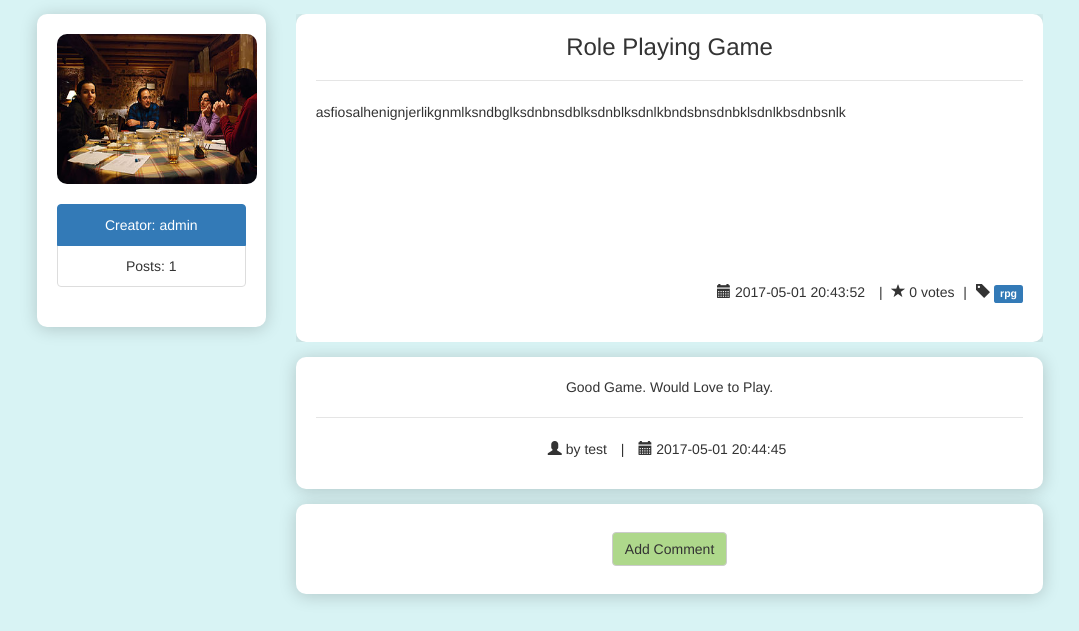
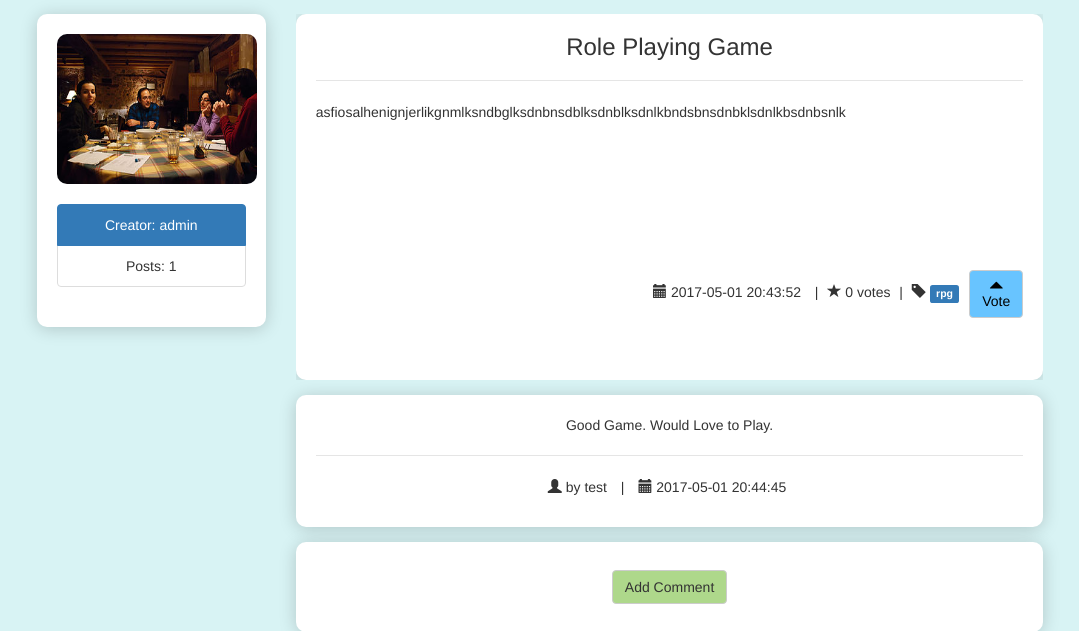
Before and after one commit to Alex-Jay/Derivit_Blog_Pair_Programming, a PHP site: page /viewPost.php?id=6 in a window 1280 px wide. Shown: the part 51-682 px from the top of the page, without its empty margins (100-1179 px from the left). Run offline with PHP 8.4, Linux system fonts and the light colour scheme; a user stored in the database is signed in; data comes from the database, SQL or seed files in the repository; some libraries are stand-ins or nearby versions.

Commit message:
Voting System Created

```diff
--- a/Utility.php
+++ b/Utility.php
@@ -35,3 +35,13 @@ function fetchTag($db, $postId) {
     $result = $f[0];
     return $result;
 }
+
+function fetchHasVoted($db, $postId, $userId)
+{
+    $stmt = "SELECT has_voted FROM votes WHERE post_id = $postId AND user_id = $userId";
+    $query = $db->prepare($stmt);
+    $query->execute();
+    $f = $query->fetch();
+    $result = $f[0];
+    return $result;
+}
--- a/inc/post.php
+++ b/inc/post.php
@@ -8,6 +8,17 @@ $stmt = "SELECT * FROM posts WHERE post_id = $postId";
 $query = $db->prepare($stmt);
 $query->execute();
 $postData = $query->fetchAll();
+
+$voteStatus = fetchHasVoted($db, $postId, $_SESSION['user_id']);
+
+if ($voteStatus == 1)
+{
+    echo "<style type='text/css'> #voteButton {visibility:hidden;}</style>";
+}
+else
+{
+    echo "<style type='text/css'> #voteButton {visibility:visible;}</style>";
+}
 ?>
 <?php foreach ($postData as $post): ?>
     <div class="col-md-3">
@@ -32,7 +43,7 @@ $postData = $query->fetchAll();
     </div>
     <div class="col-md-9 ">
         <div class="media-body">
-        <div id="xxx" class="media" id="comment_body">
+        <div class="media" id="comment_body">
             <div class="media-body text-left">
                 <h3 class="media-heading"><?php echo $post['post_title']; ?></h3>
                 <hr>
@@ -44,6 +55,9 @@ $postData = $query->fetchAll();
                 <span><i class="glyphicon glyphicon-star"></i> <?php echo fetchVoteCount($db, $postId) ?> votes</span>
                 <li>|</li>
                 <i class="glyphicon glyphicon-tag"></i> <span class="label label-primary"><?php echo fetchTag($db, $postId); ?></span>
+                <form id="voteButton" method="POST" action="./insertVote.php?id=<?php echo $postId?>">
+                    <button type="submit" class="btn btn-default navbar-btn"><span class="glyphicon glyphicon-triangle-top" aria-hidden="true"></span><br>Vote</button>
+                </form>
             </ul>
         </div>
         </div>
--- a/viewPost.php
+++ b/viewPost.php
@@ -1,5 +1,6 @@
 <?php
 session_start();
+
 if (!isset($_SESSION['user_id'])) {
     echo "<style type='text/css'> #addComment {visibility:hidden;}</style>";
 } else {
@@ -59,6 +60,19 @@ if (!isset($_SESSION['user_id'])) {
                 float: right;
                 margin-top: 150px;
             }
+
+            #voteButton
+            {
+                float: right;
+                margin-top: -20px;
+                margin-left: 10px;
+            }
+
+            #voteButton button
+            {
+                background: #68c4ff;
+                color: black;
+            }
         </style>
     </head>
     <body>
```
Also changed, not shown: insertVote.php (added, +16 -0 lines).
